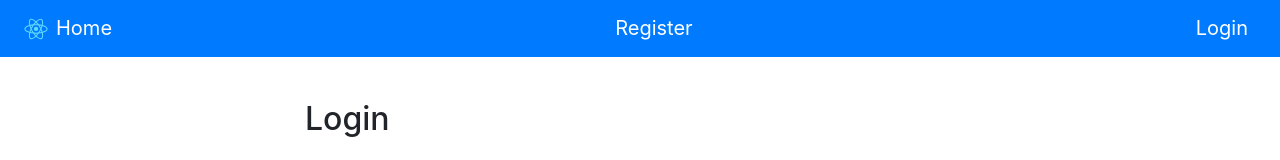
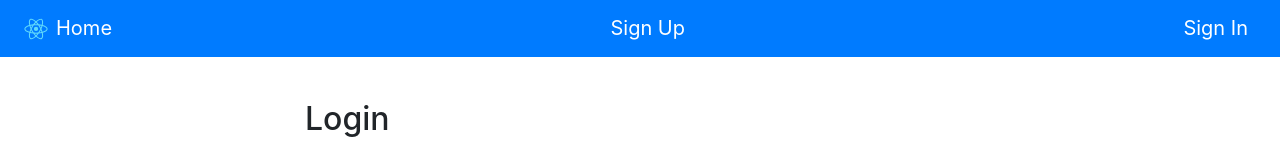
Before and after one commit to LesovoyRoman/react_node_ask_answ, a React (Create React App) app in the folder frontend/: page /login in a window 1280 px wide. Shown: the top 160 px of the page. Built offline with nearby package versions, Linux system fonts and the light colour scheme.

Commit message:
-- React -- -> NavBar & logout action

```diff
--- a/frontend/src/actions/authentication.js
+++ b/frontend/src/actions/authentication.js
@@ -33,6 +33,13 @@ export const loginUser = (user) => dispatch => {
         });
 }
 
+export const logoutUser = (history) => dispatch => {
+    localStorage.removeItem('jwtToken');
+    setAuthToken(false);
+    dispatch(setCurrentUser({}));
+    history.push('/login');
+}
+
 export const setCurrentUser = decoded => {
     return {
         type: SET_CURRENT_USER,
--- a/frontend/src/components/NavBar/NavBar.js
+++ b/frontend/src/components/NavBar/NavBar.js
@@ -1,22 +1,55 @@
-import React from 'react';
-import {Link} from 'react-router-dom';
+import React, { Component } from 'react';
+import { Link } from 'react-router-dom';
+import PropTypes from 'prop-types';
+import { connect } from 'react-redux';
+import { logoutUser } from '../../actions/authentication';
+import { withRouter } from 'react-router-dom'
 import logo from '../../logo.svg'
 
-function NavBar() {
-    return (
+class Navbar extends Component {
+
+    onLogout(e) {
+        e.preventDefault();
+        this.props.logoutUser(this.props.history);
+    }
+
+    render(){
+        const {isAuthenticated} = this.props.auth;
+
+        const authenticatedNavbar = (
             <nav className="navbar navbar-dark bg-primary fixed-top">
                 <Link className="navbar-brand" to="/">
                     <img src={logo} className="App-logo" style={{ width: '40px' }} alt=""/>
                     Home
                 </Link>
-            <Link className="navbar-brand" to="/register">
-                Register
+                <Link className="navbar-brand" to="#" onClick={this.onLogout.bind(this)}>Logout</Link>
+            </nav>
+        )
+
+        const guestNavbar = (
+            <nav className="navbar navbar-dark bg-primary fixed-top">
+                <Link className="navbar-brand" to="/">
+                    <img src={logo} className="App-logo" style={{ width: '40px' }} alt=""/>
+                    Home
                 </Link>
-            <Link className="navbar-brand" to="/login">
-                Login
-            </Link>
+                <Link className="navbar-brand" to="/register">Sign Up</Link>
+                <Link className="navbar-brand" to="/login">Sign In</Link>
             </nav>
+        )
+
+        return (
+            isAuthenticated ? authenticatedNavbar : guestNavbar
         );
     }
+}
 
-export default NavBar;
+Navbar.propTypes = {
+    logoutUser: PropTypes.func.isRequired,
+    auth: PropTypes.object.isRequired
+}
+
+const mapStateToProps = (state) => ({
+    auth: state.auth
+})
+
+export default connect(mapStateToProps, { logoutUser })(withRouter(Navbar));
```
Lines whose indentation alone changed are shown as unchanged.
